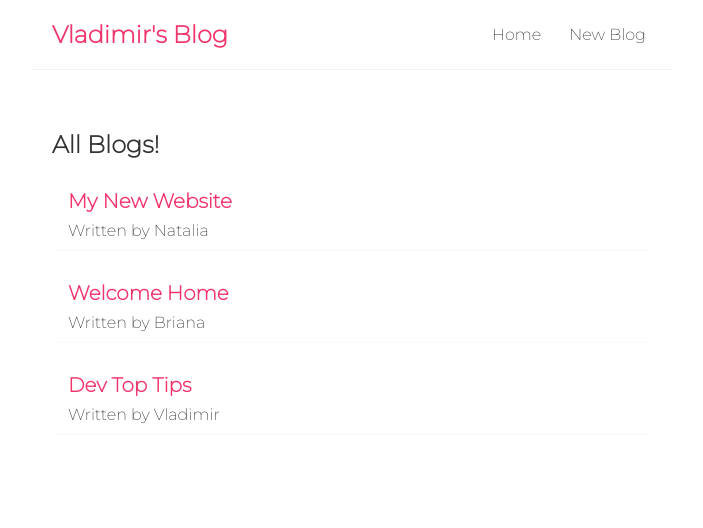
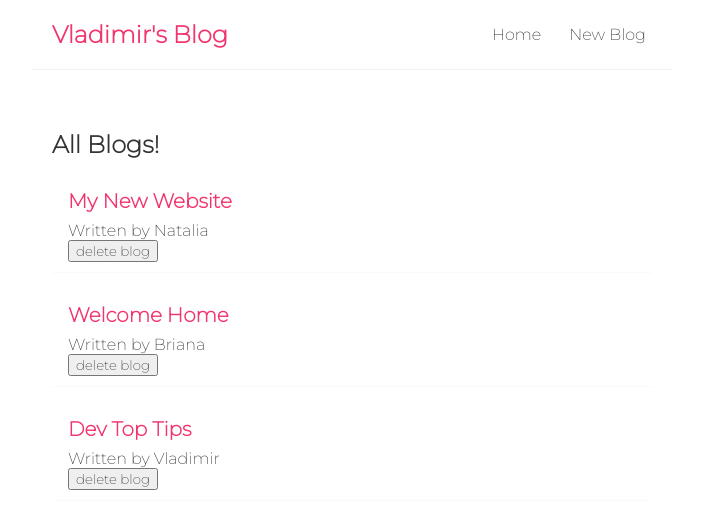
Before and after one commit to DevVlady/vlads-blog-app, a React (Create React App) app: page / in a window 1280 px wide. Shown: the top 528 px of the page, without its empty margins (288-991 px from the left). Built offline with nearby package versions, Linux system fonts and the light colour scheme.

Commit message:
Added the delete blog button using the setstate method to change and pass on the new blogs array into the new blogs variable when the user deletes any of the blogs on the page.

```diff
--- a/src/BlogList.js
+++ b/src/BlogList.js
@@ -1,4 +1,4 @@
-const BlogList = ({blogs, title}) => {
+const BlogList = ({blogs, title, handleDelete}) => {
 
     return (
         <div className="blog-list">
@@ -7,6 +7,7 @@
                 <div className="blog-preview" key={blog.id}>
                     <h2>{blog.title}</h2>
                     <p>Written by {blog.author}</p>
+                    <button onClick={() => handleDelete(blog.id)}>delete blog</button>
                 </div>
             ))}
         </div>
--- a/src/Home.js
+++ b/src/Home.js
@@ -8,9 +8,14 @@
         { title: 'Dev Top Tips', body: 'lorem ipsum...', author: 'Vladimir', id: 3},
     ]);
 
+    const handleDelete = (id) => {
+        const newBlogs = blogs.filter(blog => blog.id !== id);
+        setBlogs(newBlogs)
+    }
+
     return (
         <div className="home">
-            <BlogList blogs={blogs} title='All Blogs!' />
+            <BlogList blogs={blogs} title='All Blogs!' handleDelete={handleDelete} />
         </div>
     );
 }
```
